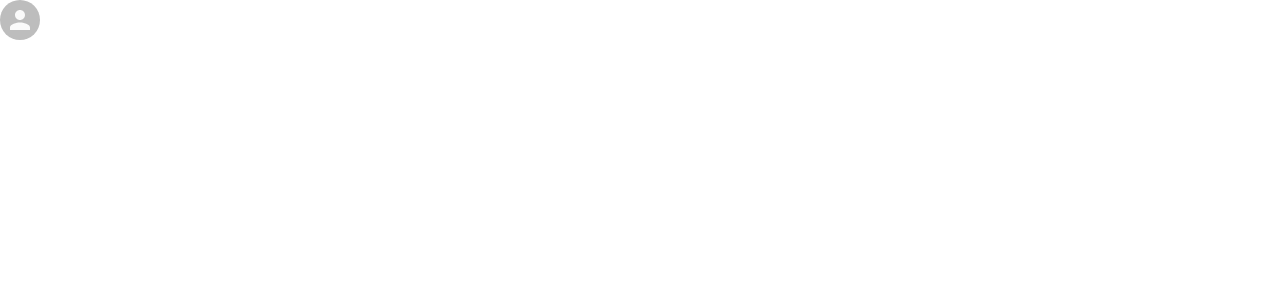
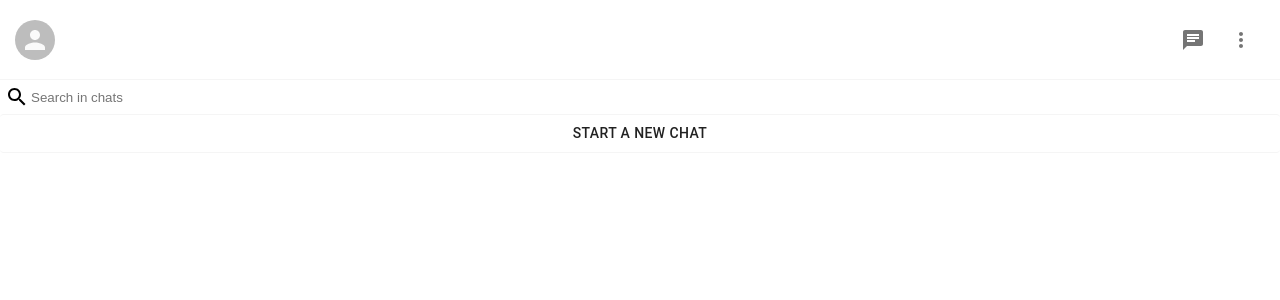
Before and after one commit to hamedjbbri/whatsapp-2, a Next.js app: page / in a window 1280 px wide. Shown: the top 300 px of the page. Built offline with nearby package versions, Linux system fonts and the light colour scheme.

Commit message:
Firebase setup

```diff
--- a/components/Sidebar.js
+++ b/components/Sidebar.js
@@ -1,12 +1,35 @@
 import styled from "styled-components";
-import { Avatar } from '@material-ui/core';
+import { Avatar, IconButton, Button } from '@material-ui/core';
+import ChatIcon from '@material-ui/icons/Chat';
+import MoreVertIcon from '@material-ui/icons/MoreVert';
+import SearchIcon from '@material-ui/icons/Search';
+
 
 function Sidebar() {
     return (
         <Container>
           <Header>
               <UserAvatar />
+
+              <IconsContainer>
+                  <IconButton>
+                     <ChatIcon />
+                  </IconButton>
+                  <IconButton>
+                    <MoreVertIcon />
+                  </IconButton>
+              </IconsContainer>
           </Header>
+
+         <Search>
+
+              <SearchIcon />
+              <SearchInput placeholder="Search in chats" />
+         </Search>
+
+         <SidebarButton>Start a new chat</SidebarButton>
+
+         {/* List of Chats */}
 
         </Container>
     )
@@ -16,6 +39,48 @@
 
 const Container = styled.div``;
 
-const Header = styled.div``;
+const Header = styled.div`
+   display: flex;
+   position: sticky;
+   top: 0;
+   background-color: white;
+   z-index: 1;
+   justify-content: space-between;
+   align-items: center;
+   padding: 15px;
+   height: 80px;
+   border-bottom: 1px solid whitesmoke;
+`;
 
-const UserAvatar = styled(Avatar)``;
+const UserAvatar = styled(Avatar)`
+  cursor: pointer;
+
+  :hover {
+      opacity: 0.8;
+  }
+`;
+
+const IconsContainer = styled.div``;
+
+const Search = styled.div`
+   display: flex;
+   align-items: center;
+   padding: 5px;
+   border-radius: 2px;
+`;
+
+const SearchInput = styled.input`
+  outline-width:0;
+  border: none;
+  flex: 1;
+`;
+
+const SidebarButton = styled(Button)`
+width: 100%;
+
+&&&{
+    border-top: 1px solid whitesmoke;
+    border-bottom: 1px solid whitesmoke;
+}
+
+`;
--- a/package.json
+++ b/package.json
@@ -10,6 +10,7 @@
   "dependencies": {
     "@material-ui/core": "^4.11.3",
     "@material-ui/icons": "^4.11.2",
+    "firebase": "^8.3.2",
     "next": "10.1.2",
     "react": "17.0.2",
     "react-dom": "17.0.2",
```
Also changed, not shown: firebase.js (added, +18 -0 lines), 1 other file (tests, documents, lock files or other folders).
